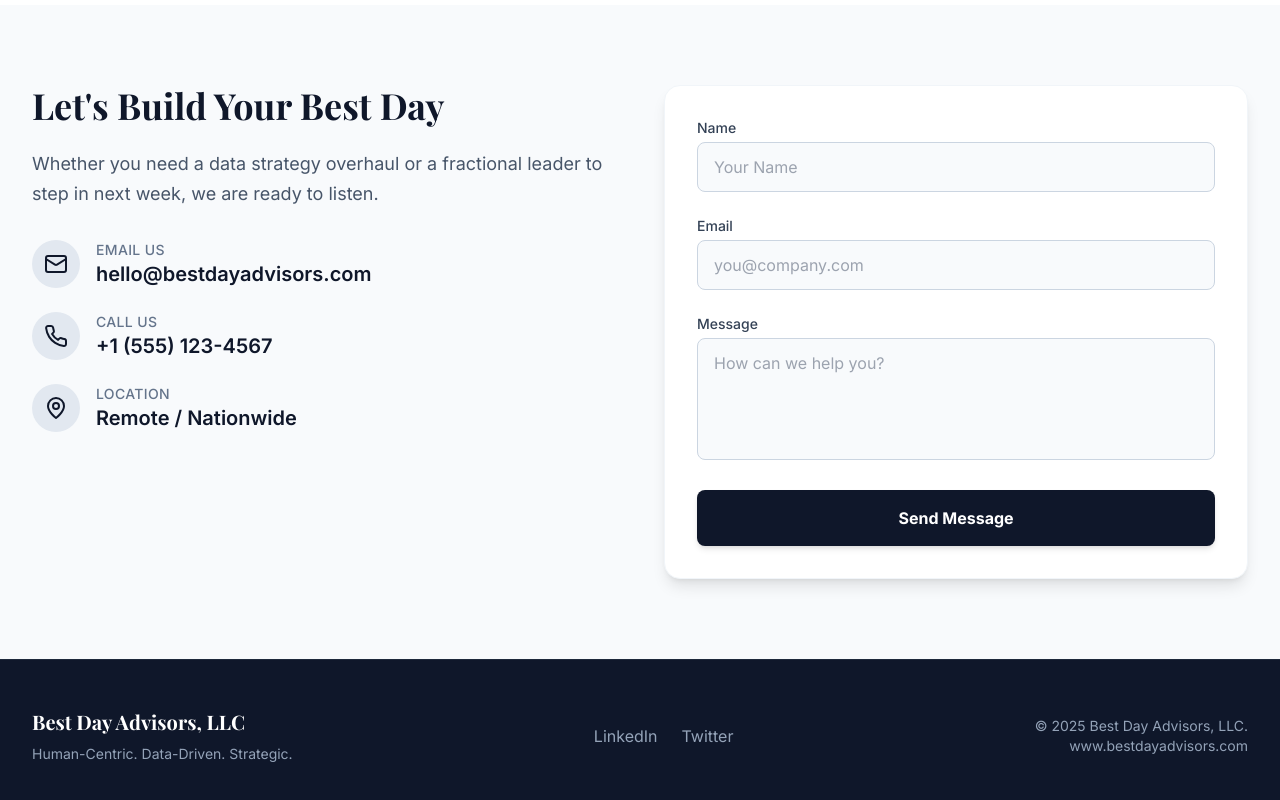
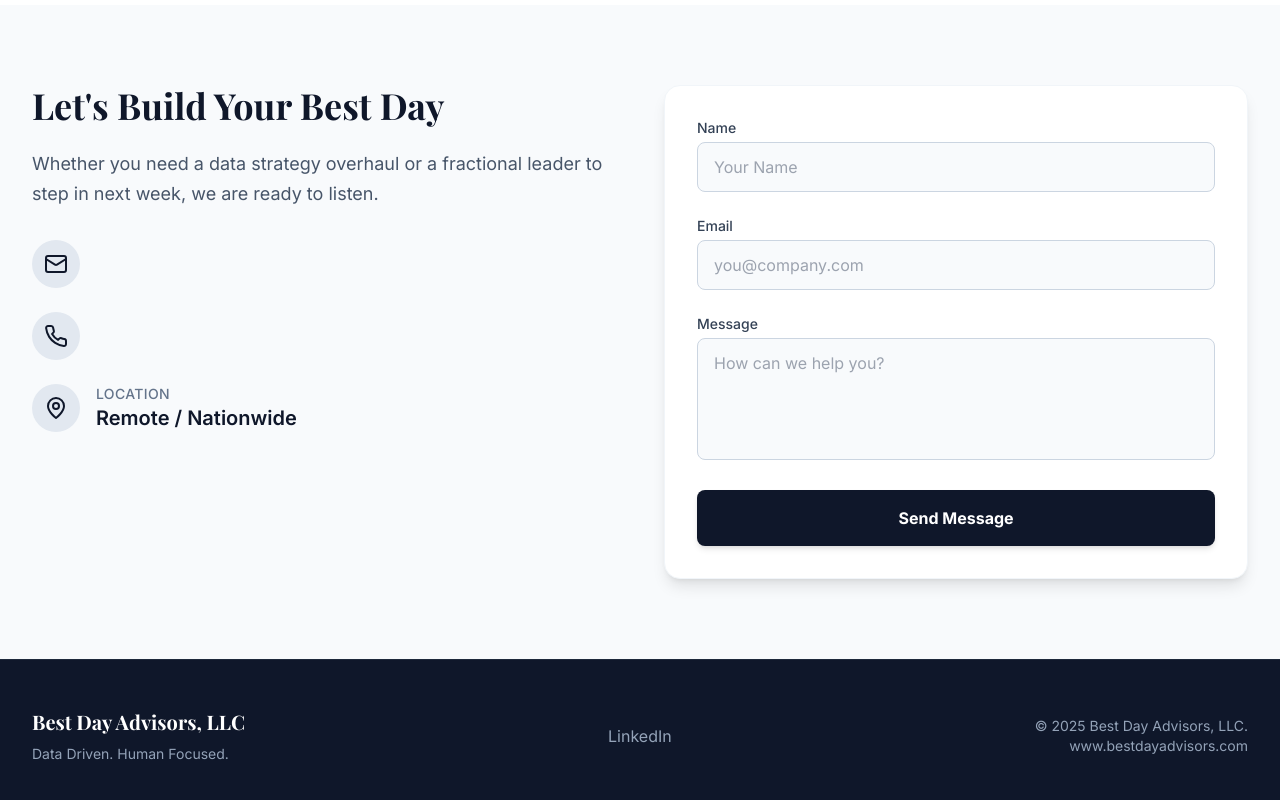
Before and after one commit to jj-bda/bda-website, a plain HTML site: page index.html in a window 1280 px wide. Shown: the part 2474-3274 px from the top of the page. Drawn offline with nearby package versions, Linux system fonts and the light colour scheme.

Commit message:
Contact information and tagline

```diff
--- a/index.html
+++ b/index.html
@@ -4,7 +4,7 @@
     <meta charset="UTF-8" />
     <meta name="viewport" content="width=device-width, initial-scale=1.0" />
     <title>Best Day Advisors, LLC</title>
-    <meta name="description" content="Human-centric leadership coaching and management consulting services.">
+    <meta name="description" content="Human-centric and data-driven leadership coaching and management consulting services.">
     <script src="https://cdn.tailwindcss.com"></script>
     <link rel="preconnect" href="https://fonts.googleapis.com">
     <link rel="preconnect" href="https://fonts.gstatic.com" crossorigin>
@@ -300,24 +300,14 @@
                             <div class="w-12 h-12 rounded-full flex items-center justify-center bg-slate-200 text-brand-900 mr-4">
                                 <svg class="w-6 h-6" xmlns="http://www.w3.org/2000/svg" width="24" height="24" viewBox="0 0 24 24" fill="none" stroke="currentColor" stroke-width="2" stroke-linecap="round" stroke-linejoin="round"><rect width="20" height="16" x="2" y="4" rx="2"/><path d="m22 7-8.97 5.7a1.94 1.94 0 0 1-2.06 0L2 7"/></svg>
                             </div>
-                            <div>
-                                <p class="text-sm font-medium text-slate-500 uppercase tracking-wide">Email Us</p>
-                                <a href="mailto:hello@bestdayadvisors.com" class="text-xl font-semibold text-brand-900 hover:text-brand-accent transition-colors">
-                                    hello@bestdayadvisors.com
-                                </a>
-                            </div>
+
                         </div>
 
                         <div class="flex items-center">
                             <div class="w-12 h-12 rounded-full flex items-center justify-center bg-slate-200 text-brand-900 mr-4">
                                 <svg class="w-6 h-6" xmlns="http://www.w3.org/2000/svg" width="24" height="24" viewBox="0 0 24 24" fill="none" stroke="currentColor" stroke-width="2" stroke-linecap="round" stroke-linejoin="round"><path d="M22 16.92v3a2 2 0 0 1-2.18 2 19.79 19.79 0 0 1-8.63-3.07 19.5 19.5 0 0 1-6-6 19.79 19.79 0 0 1-3.07-8.67A2 2 0 0 1 4.11 2h3a2 2 0 0 1 2 1.72 12.84 12.84 0 0 0 .7 2.81 2 2 0 0 1-.45 2.11L8.09 9.91a16 16 0 0 0 6 6l1.27-1.27a2 2 0 0 1 2.11-.45 12.84 12.84 0 0 0 2.81.7A2 2 0 0 1 22 16.92z"/></svg>
                             </div>
-                            <div>
-                                <p class="text-sm font-medium text-slate-500 uppercase tracking-wide">Call Us</p>
-                                <span class="text-xl font-semibold text-brand-900">
-                                    +1 (555) 123-4567
-                                </span>
-                            </div>
+
                         </div>
 
                         <div class="flex items-center">
@@ -363,13 +353,12 @@
         <div class="max-w-7xl mx-auto px-4 sm:px-6 lg:px-8 flex flex-col md:flex-row justify-between items-center">
             <div class="mb-6 md:mb-0 text-center md:text-left">
                 <h3 class="text-white text-xl font-serif font-bold mb-2">Best Day Advisors, LLC</h3>
-                <p class="text-sm">Human-Centric. Data-Driven. Strategic.</p>
+                <p class="text-sm">Data Driven. Human Focused.</p>
             </div>
 
             <div class="flex space-x-6 mb-6 md:mb-0">
-                <a href="#" class="hover:text-white transition-colors">LinkedIn</a>
-                <a href="#" class="hover:text-white transition-colors">Twitter</a>
-            </div>
+                <a href="https://www.linkedin.com/in/jasonjudge/" class="hover:text-white transition-colors">LinkedIn</a>
+                            </div>
 
             <div class="text-sm text-center md:text-right">
                 <p id="copyright"></p>
```
